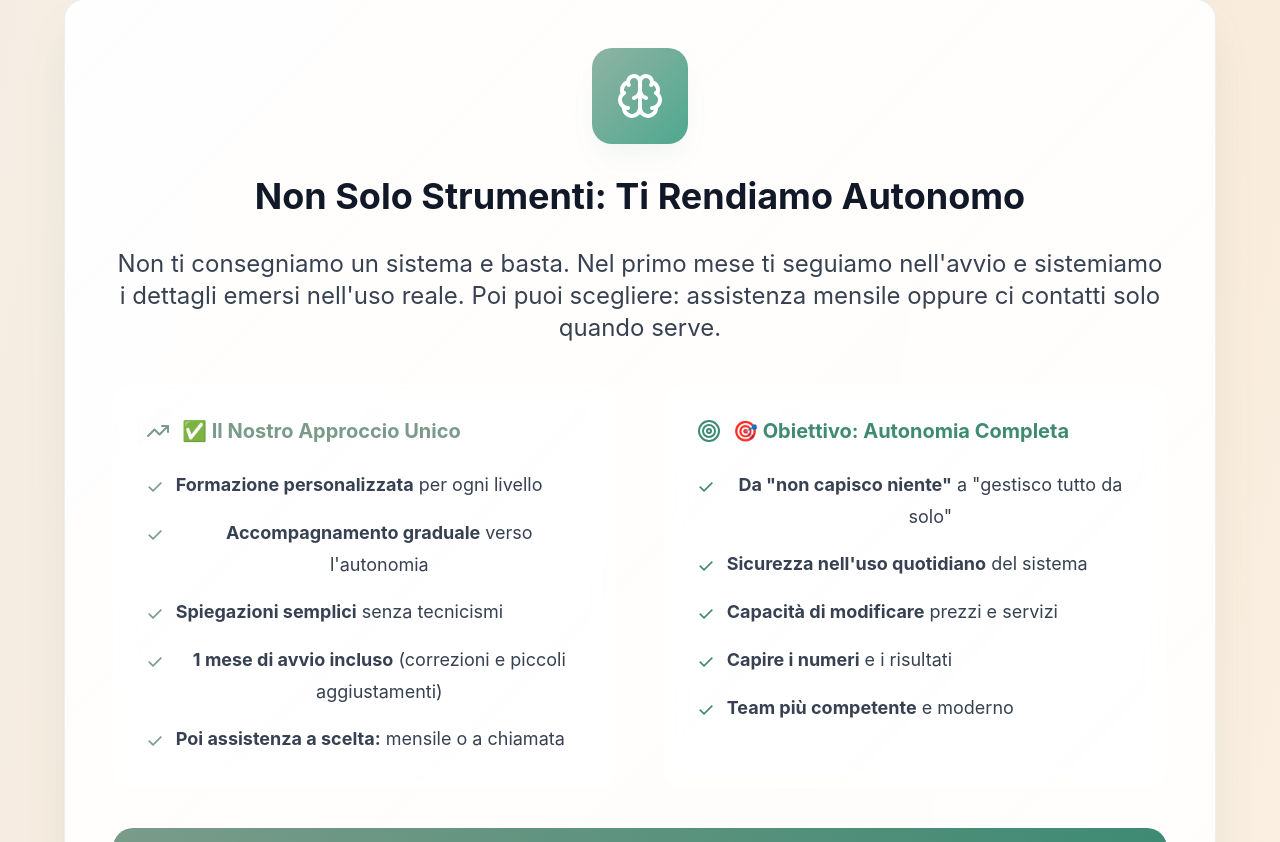
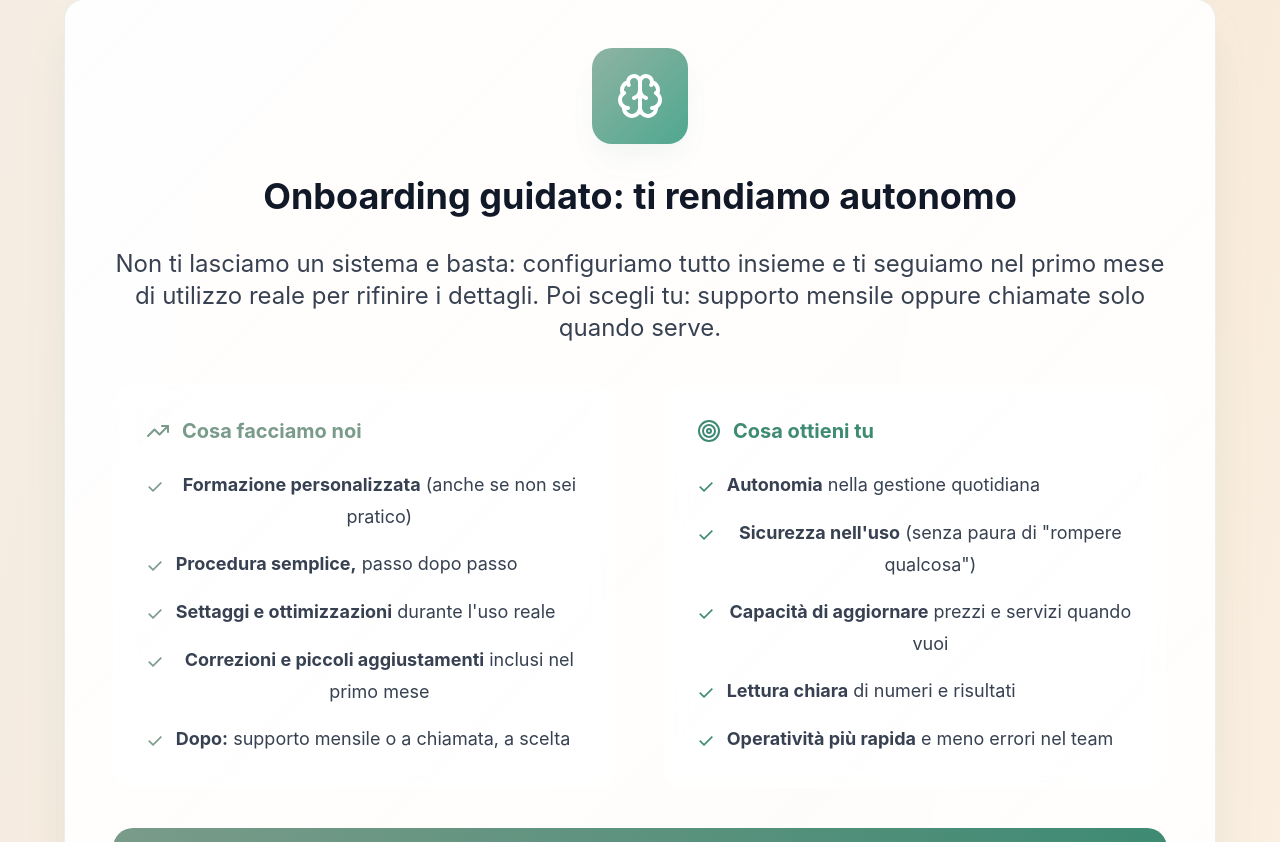
Before and after one commit to ronza99/SocialFlow-Wellness, a React (Vite) app: page / in a window 1280 px wide. Shown: the part 6498-7340 px from the top of the page. Built offline with nearby package versions, Linux system fonts and the light colour scheme.

Commit message:
Updated Benefits.tsx

```diff
--- a/src/components/Benefits.tsx
+++ b/src/components/Benefits.tsx
@@ -163,11 +163,10 @@ const Benefits = () => {
                 <Brain className="w-10 h-10 sm:w-12 sm:h-12 text-white" />
               </div>
               <h3 className="text-3xl sm:text-4xl font-serif font-bold text-high-contrast mb-6 sm:mb-8">
-                Non Solo Strumenti: Ti Rendiamo Autonomo
+                Onboarding guidato: ti rendiamo autonomo
               </h3>
               <p className="text-xl sm:text-2xl text-readable leading-relaxed mb-8 sm:mb-10">
-                Non ti consegniamo un sistema e basta. Nel primo mese ti seguiamo nell'avvio e sistemiamo i dettagli emersi nell'uso reale.
-                Poi puoi scegliere: assistenza mensile oppure ci contatti solo quando serve.
+                Non ti lasciamo un sistema e basta: configuriamo tutto insieme e ti seguiamo nel primo mese di utilizzo reale per rifinire i dettagli. Poi scegli tu: supporto mensile oppure chiamate solo quando serve.
               </p>
             </div>
 
@@ -175,28 +174,28 @@ const Benefits = () => {
               <div className="glass rounded-wellness p-6 sm:p-8 hover-lift">
                 <h4 className="font-serif font-bold text-sage-green-dark mb-4 sm:mb-6 flex items-center text-lg sm:text-xl">
                   <TrendingUp className="w-6 h-6 mr-3" />
-                  ✅ Il Nostro Approccio Unico
+                  Cosa facciamo noi
                 </h4>
                 <ul className="text-readable space-y-3 sm:space-y-4">
                   <li className="flex items-start">
                     <span className="text-sage-green-dark mr-3 mt-1 text-xl">✓</span>
-                    <span><strong>Formazione personalizzata</strong> per ogni livello</span>
+                    <span><strong>Formazione personalizzata</strong> (anche se non sei pratico)</span>
                   </li>
                   <li className="flex items-start">
                     <span className="text-sage-green-dark mr-3 mt-1 text-xl">✓</span>
-                    <span><strong>Accompagnamento graduale</strong> verso l'autonomia</span>
+                    <span><strong>Procedura semplice,</strong> passo dopo passo</span>
                   </li>
                   <li className="flex items-start">
                     <span className="text-sage-green-dark mr-3 mt-1 text-xl">✓</span>
-                    <span><strong>Spiegazioni semplici</strong> senza tecnicismi</span>
+                    <span><strong>Settaggi e ottimizzazioni</strong> durante l'uso reale</span>
                   </li>
                   <li className="flex items-start">
                     <span className="text-sage-green-dark mr-3 mt-1 text-xl">✓</span>
-                    <span><strong>1 mese di avvio incluso</strong> (correzioni e piccoli aggiustamenti)</span>
+                    <span><strong>Correzioni e piccoli aggiustamenti</strong> inclusi nel primo mese</span>
                   </li>
                   <li className="flex items-start">
                     <span className="text-sage-green-dark mr-3 mt-1 text-xl">✓</span>
-                    <span><strong>Poi assistenza a scelta:</strong> mensile o a chiamata</span>
+                    <span><strong>Dopo:</strong> supporto mensile o a chiamata, a scelta</span>
                   </li>
                 </ul>
               </div>
@@ -204,28 +203,28 @@ const Benefits = () => {
               <div className="glass rounded-wellness p-6 sm:p-8 hover-lift">
                 <h4 className="font-serif font-bold text-misty-teal-dark mb-4 sm:mb-6 flex items-center text-lg sm:text-xl">
                   <Target className="w-6 h-6 mr-3" />
-                  🎯 Obiettivo: Autonomia Completa
+                  Cosa ottieni tu
                 </h4>
                 <ul className="text-readable space-y-3 sm:space-y-4">
                   <li className="flex items-start">
                     <span className="text-misty-teal-dark mr-3 mt-1 text-xl">✓</span>
-                    <span><strong>Da "non capisco niente"</strong> a "gestisco tutto da solo"</span>
+                    <span><strong>Autonomia</strong> nella gestione quotidiana</span>
                   </li>
                   <li className="flex items-start">
                     <span className="text-misty-teal-dark mr-3 mt-1 text-xl">✓</span>
-                    <span><strong>Sicurezza nell'uso quotidiano</strong> del sistema</span>
+                    <span><strong>Sicurezza nell'uso</strong> (senza paura di "rompere qualcosa")</span>
                   </li>
                   <li className="flex items-start">
                     <span className="text-misty-teal-dark mr-3 mt-1 text-xl">✓</span>
-                    <span><strong>Capacità di modificare</strong> prezzi e servizi</span>
+                    <span><strong>Capacità di aggiornare</strong> prezzi e servizi quando vuoi</span>
                   </li>
                   <li className="flex items-start">
                     <span className="text-misty-teal-dark mr-3 mt-1 text-xl">✓</span>
-                    <span><strong>Capire i numeri</strong> e i risultati</span>
+                    <span><strong>Lettura chiara</strong> di numeri e risultati</span>
                   </li>
                   <li className="flex items-start">
                     <span className="text-misty-teal-dark mr-3 mt-1 text-xl">✓</span>
-                    <span><strong>Team più competente</strong> e moderno</span>
+                    <span><strong>Operatività più rapida</strong> e meno errori nel team</span>
                   </li>
                 </ul>
               </div>
@@ -237,7 +236,7 @@ const Benefits = () => {
                   💡 La Nostra Promessa
                 </h5>
                 <p className="text-base sm:text-lg leading-relaxed">
-                  Ti accompagniamo passo dopo passo nell'avvio. Dopo il primo mese puoi scegliere se avere un supporto mensile oppure chiamarci quando serve. La tecnologia deve semplificarti il lavoro, non complicarlo.
+                  Ti accompagniamo nel setup e nel primo periodo di utilizzo reale, così diventi autonomo. La tecnologia deve semplificarti il lavoro, non complicarlo.
                 </p>
               </div>
             </div>
```
